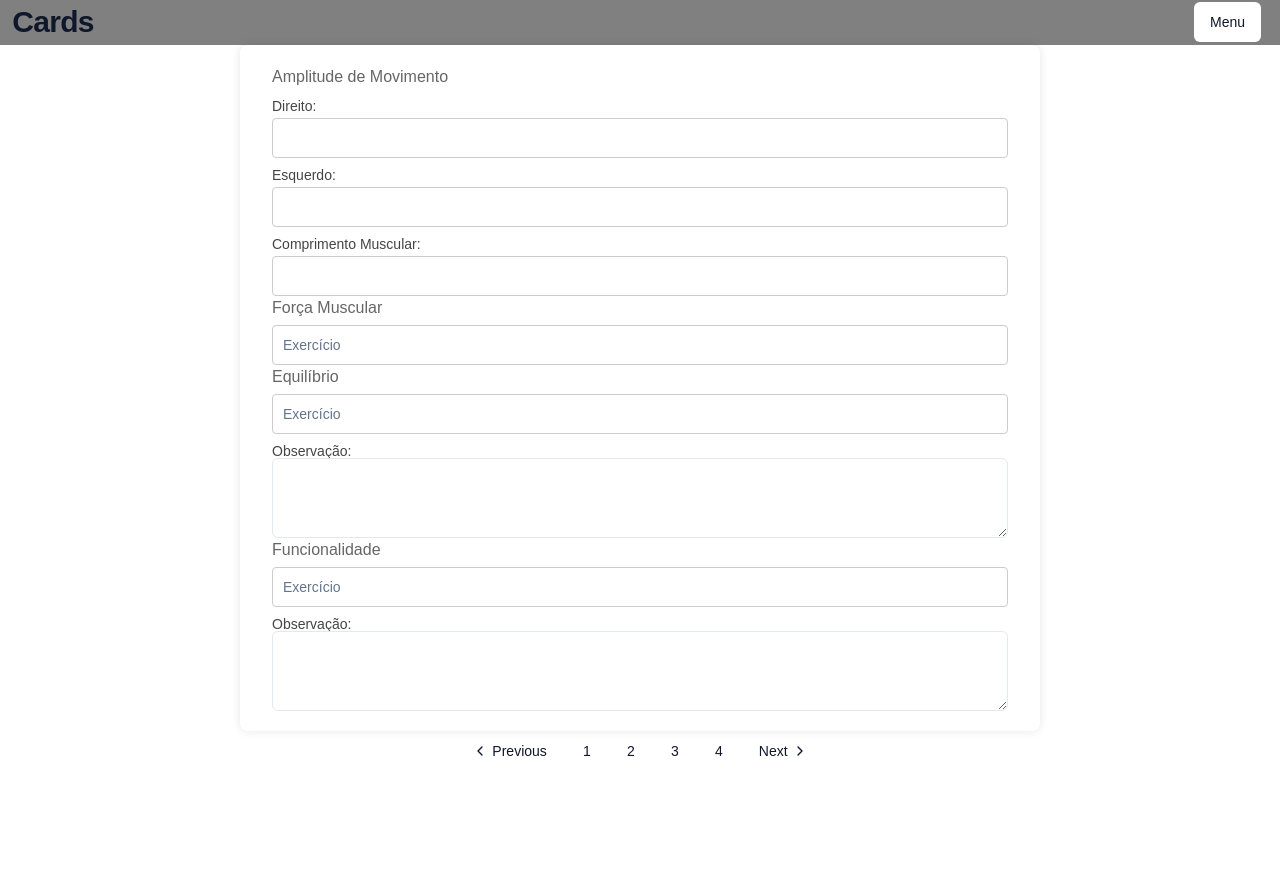
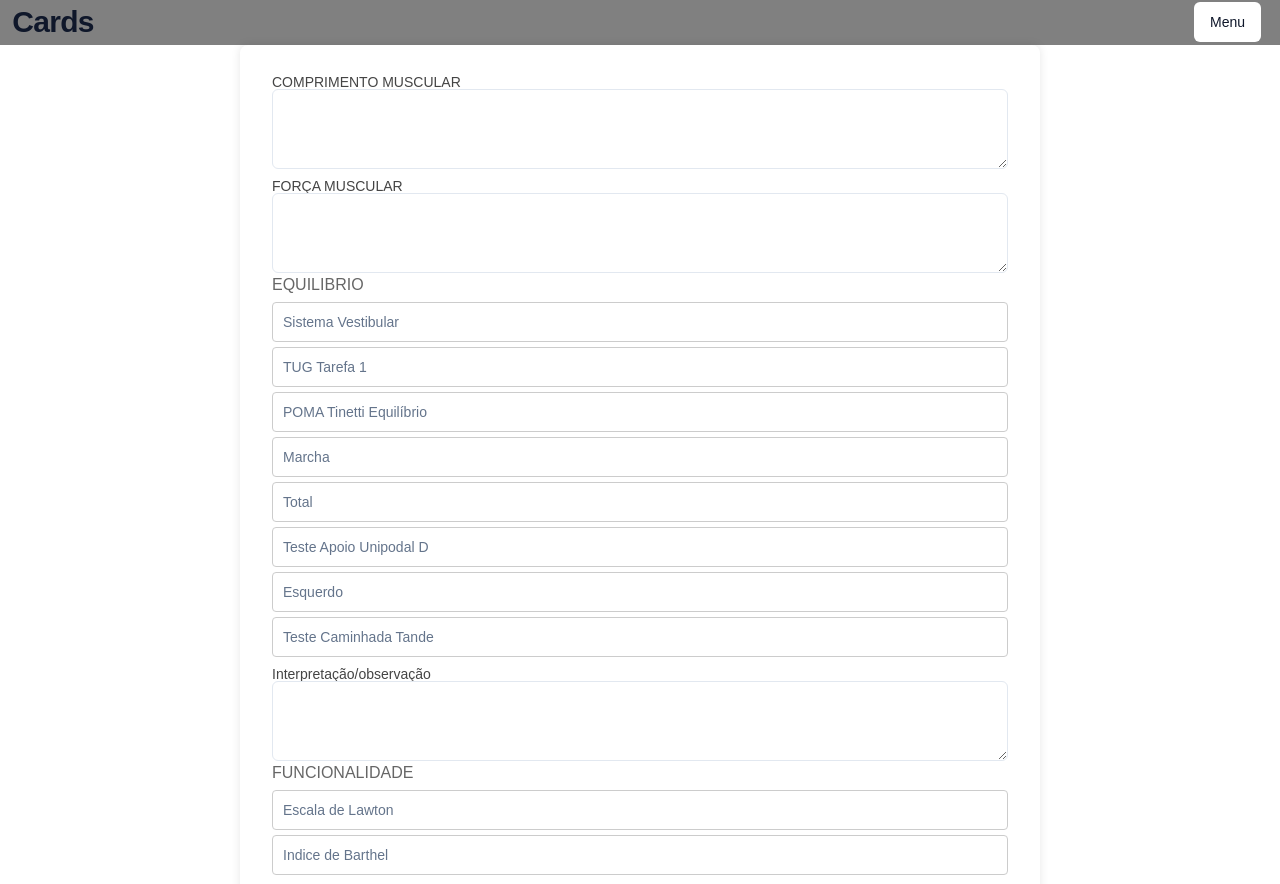
Before and after one commit to marafigagdansk/testeHibrid, a React (Vite) app in the folder shadcnProject/: page /pag3 in a window 1280 px wide. Shown: the top 884 px of the page. Before the commit the page ends 800 px from the top, so only its background shows below. Built offline with nearby package versions, Linux system fonts and the light colour scheme.

Commit message:
fix all cadaastroPages

```diff
--- a/shadcnProject/src/CadastroPaciente.css
+++ b/shadcnProject/src/CadastroPaciente.css
@@ -43,6 +43,11 @@ button {
   width: 100%;
 }
 
+.columnArea {
+display: flex;
+flex-direction: row;
+}
+
 h1 {
   text-align: center;
   color: #333;
--- a/shadcnProject/src/CadastroPaciente.jsx
+++ b/shadcnProject/src/CadastroPaciente.jsx
@@ -160,16 +160,16 @@ const CadastroPaciente = () => {
             <Label>Idade:</Label>
             <Input type="number" name="idade" />
 
-            <Label>Anamnese:</Label>
+            <Label>ANAMNSE</Label>
             <Textarea name="anamnese" />
 
-            <Label>Teste MEEM:</Label>
+            <Label>Teste MEEM</Label>
             <Checkbox />
 
-            <Label>Medicamentos:</Label>
+            <Label>MEDICAMENTOS</Label>
             <Textarea name="medicamentos" />
 
-            <Label>Histórico de Doenças:</Label>
+            <Label>HISTÓRICO DE DOENÇAS</Label>
             <Textarea name="historicoDoencas" />
           </form>
 
--- a/shadcnProject/src/CadastroPacientePages/Pag2.jsx
+++ b/shadcnProject/src/CadastroPacientePages/Pag2.jsx
@@ -150,8 +150,10 @@ const Pag2 = () => {
 
         <div className="container">
           <form>
-          <h2>Exames Físicos</h2>
-            <Label>PA Sentado:</Label>
+          <h2>EXAME FÍSICO</h2>
+          <div className='columnArea'>
+            <h3>DADOS VITAIS</h3>
+ <Label>PA Sentado:</Label>
             <Input type="text" name="paSentado" />
 
             <Label>PA Ortostatismo:</Label>
@@ -162,16 +164,21 @@ const Pag2 = () => {
 
             <Label>FR:</Label>
             <Input type="text" name="fr" />
-
-            <Label>Inspeção:</Label>
+          </div>
+          <Label>INSPEÇÃO</Label>
             <Textarea name="inspecao" />
 
-            <Label>Palpação:</Label>
+            <Label>PALPAÇÃO</Label>
             <Textarea name="palpacao" />
 
-            <Label>Avaliação Sensorial - Propriocepção:</Label>
+            <Label>ACALIAÇÃO SENSORIAL - Propriocepção (Senso de Posição Articular):</Label>
             <Textarea name="propriocepcao" />
 
+          <div className='funcaoAplitude'>
+          <h3>Amplitude de Movimento</h3>
+          {/* função aqui */}
+
+          </div>
           </form>
         </div>
         <div className='paginationArea'>
--- a/shadcnProject/src/CadastroPacientePages/Pag3.jsx
+++ b/shadcnProject/src/CadastroPacientePages/Pag3.jsx
@@ -152,31 +152,42 @@ const Pag3 = () => {
 
         <div className="container">
           <form>
-          <h3>Amplitude de Movimento</h3>
-            <Label>Direito:</Label>
-            <Input type="text" name="amplitudeMovimento.direito" />
+            <Label>COMPRIMENTO MUSCULAR</Label>
+            <Textarea name="comprimentoMuscular" />
 
-            <Label>Esquerdo:</Label>
-            <Input type="text" name="amplitudeMovimento.esquerdo" />
+            <Label>FORÇA MUSCULAR</Label>
+            <Textarea  name="forcaMuscular" />
 
-            <Label>Comprimento Muscular:</Label>
-            <Input type="text" name="comprimentoMuscular" />
+            <h3>EQUILIBRIO</h3>
+            <div className='containerChange'>
+            <Input type="text" placeholder="Sistema Vestibular"/>
+            <Input type="text" placeholder="TUG Tarefa 1"/>
+            <Input type="text" placeholder="POMA Tinetti Equilíbrio"/>
+            <Input type="text" placeholder="Marcha"/>
+            <Input type="text" placeholder="Total"/>
+            <Input type="text" placeholder="Teste Apoio Unipodal D"/>
+            <Input type="text" placeholder="Esquerdo"/>
+            <Input type="text" placeholder="Teste Caminhada Tande"/>
+            </div>
 
-            <h3>Força Muscular</h3>
-            <Input type="text" placeholder="Exercício" name="forcaMuscular" />
+            <Label>Interpretação/observação</Label>
+            <Textarea/>
 
-            <h3>Equilíbrio</h3>
-            <Input type="text" placeholder="Exercício" name="equilibrio" />
+            <h3>FUNCIONALIDADE</h3>
+            <Input type="text" placeholder="Escala de Lawton"/>
+            <Input type="text" placeholder="Indice de Barthel"/>
+            <Label>Interpretação/observação</Label>
+            <Textarea name="observacaoFuncionalidade" />
 
             <Label>Observação:</Label>
-            <Textarea name="observacaoEquilibrio" />
-
-            <h3>Funcionalidade</h3>
-            <Input type="text" placeholder="Exercício" name="funcionalidade" />
-
-            <Label>Observação:</Label>
-            <Textarea name="observacaoFuncionalidade" />
-
+            <Textarea/>
+            <h3>MARCHA</h3>
+            <Textarea/>
+            <Input type="text" placeholder="Dispositivo de Auxílio à Marcha"/>
+            <Input type="text" placeholder="Velocidade da Marcha"/>
+            <Label>Comprimento da Passada:</Label>
+            <Input type="text" placeholder="Direito"></Input>
+            <Input type="text" placeholder="Esquerdo"></Input>
           </form>
         </div>
         <div className='paginationArea'>
--- a/shadcnProject/src/CadastroPacientePages/Pag4.jsx
+++ b/shadcnProject/src/CadastroPacientePages/Pag4.jsx
@@ -151,37 +151,22 @@ const Pag4 = () => {
 
         <div className="container">
           <form>
-          <Label>Marcha Texto:</Label>
-            <Textarea name="marchaTexto" />
-
-            <Label>Dispositivo de Auxílio à Marcha:</Label>
-            <Input type="text" name="auxilioMarcha" />
-
-            <Label>Velocidade de Marcha:</Label>
-            <Input type="text" name="velocidadeMarcha" />
-
-            <Label>Comprimento:</Label>
-            <Input type="text" name="comprimentoMarcha" />
-
-            <Label>Avaliação Postural:</Label>
+            <Label>AVALIAÇÃO POSTURAL</Label>
             <Textarea name="avaliacaoPostural" />
 
-            <Label>Avaliação Complementares:</Label>
+            <Label>AVALIAÇÃO COMPLEMENTARES</Label>
             <Textarea name="avaliacaoComplementares" />
 
-            <Label>Diagnóstico:</Label>
+            <Label>DIAGNÓSTICO FISIOTERAPÊUTICO</Label>
             <Textarea name="diagnostico" />
 
-            <Label>Fisioterapêutico:</Label>
-            <Textarea name="fisioterapeutico" />
-
-            <Label>Prognóstico:</Label>
+            <Label>PROGNÓSTICO</Label>
             <Textarea name="prognostico" />
 
-            <Label>Objetivo do Tratamento:</Label>
+            <Label>OBJETIVOS DE TRATAMENTO</Label>
             <Textarea name="objetivoTratamento" />
 
-            <Label>Programa de Tratamento:</Label>
+            <Label>PROGRAMA DE TRATAMENTO</Label>
             <Textarea name="programaTratamento" />
 
             <button type="submit">Adicionar Paciente</button>
```
